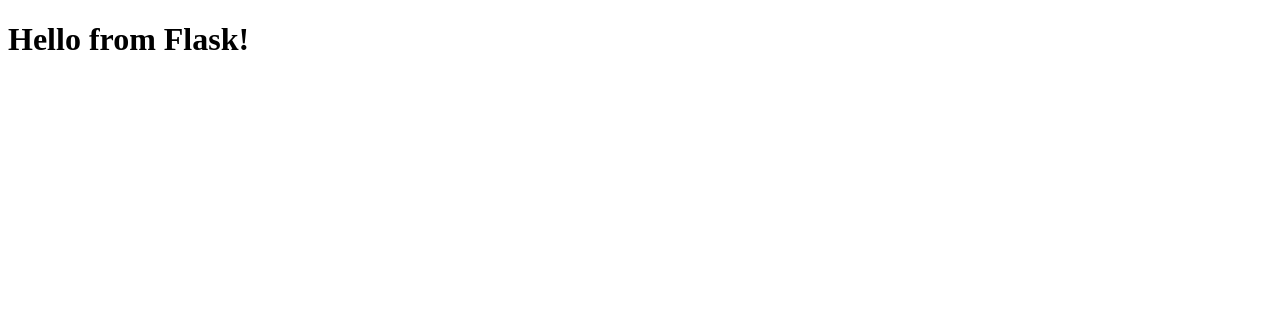
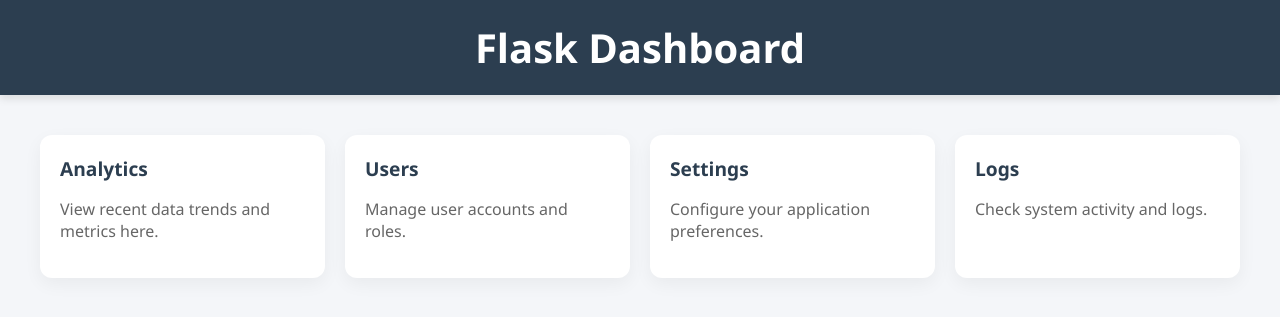
Before and after one commit to UniqueRed/ManufacturingProjectFrontend, a Flask app: page / in a window 1280 px wide. Shown: the top 317 px of the page. Run offline with Flask 3, Linux system fonts and the light colour scheme.

Commit message:
feat: added dashboard features

```diff
--- a/app.py
+++ b/app.py
@@ -2,9 +2,9 @@
 
 app = Flask(__name__)
 
-@app.route("/")
+@app.route('/')
 def home():
-    return render_template("index.html")
+    return render_template('index.html')
 
-if __name__ == "__main__":
+if __name__ == '__main__':
     app.run(debug=True)
--- a/templates/index.html
+++ b/templates/index.html
@@ -1,9 +1,82 @@
 <!DOCTYPE html>
-<html>
+<html lang="en">
 <head>
-    <title>Flask App</title>
+    <meta charset="UTF-8">
+    <title>Dashboard | Flask App</title>
+    <style>
+        body {
+            margin: 0;
+            font-family: 'Segoe UI', Tahoma, Geneva, Verdana, sans-serif;
+            background-color: #f4f6f9;
+            color: #333;
+        }
+
+        header {
+            background-color: #2c3e50;
+            color: white;
+            padding: 20px 40px;
+            text-align: center;
+            box-shadow: 0 4px 8px rgba(0,0,0,0.1);
+        }
+
+        h1 {
+            margin: 0;
+            font-size: 2.5rem;
+        }
+
+        .dashboard {
+            display: grid;
+            grid-template-columns: repeat(auto-fit, minmax(250px, 1fr));
+            gap: 20px;
+            padding: 40px;
+        }
+
+        .card {
+            background-color: white;
+            border-radius: 12px;
+            box-shadow: 0 6px 18px rgba(0,0,0,0.05);
+            padding: 20px;
+            transition: transform 0.2s ease, box-shadow 0.2s ease;
+        }
+
+        .card:hover {
+            transform: translateY(-5px);
+            box-shadow: 0 12px 24px rgba(0,0,0,0.1);
+        }
+
+        .card h2 {
+            margin-top: 0;
+            font-size: 1.2rem;
+            color: #2c3e50;
+        }
+
+        .card p {
+            color: #666;
+        }
+    </style>
 </head>
 <body>
-    <h1>Hello from Flask!</h1>
+    <header>
+        <h1>Flask Dashboard</h1>
+    </header>
+
+    <div class="dashboard">
+        <div class="card">
+            <h2>Analytics</h2>
+            <p>View recent data trends and metrics here.</p>
+        </div>
+        <div class="card">
+            <h2>Users</h2>
+            <p>Manage user accounts and roles.</p>
+        </div>
+        <div class="card">
+            <h2>Settings</h2>
+            <p>Configure your application preferences.</p>
+        </div>
+        <div class="card">
+            <h2>Logs</h2>
+            <p>Check system activity and logs.</p>
+        </div>
+    </div>
 </body>
 </html>
```
